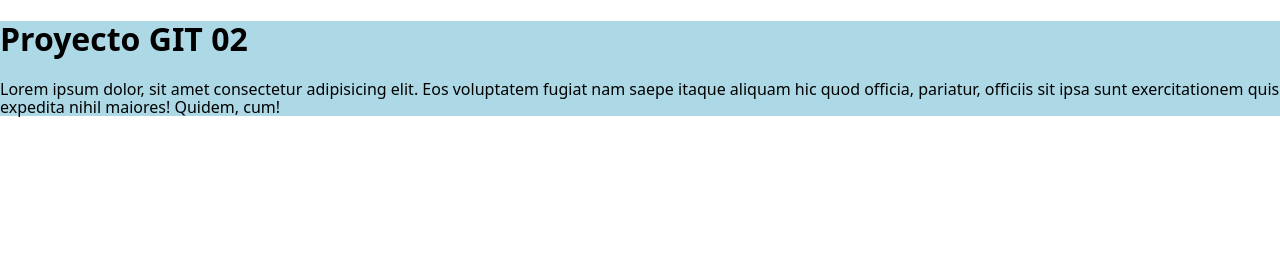
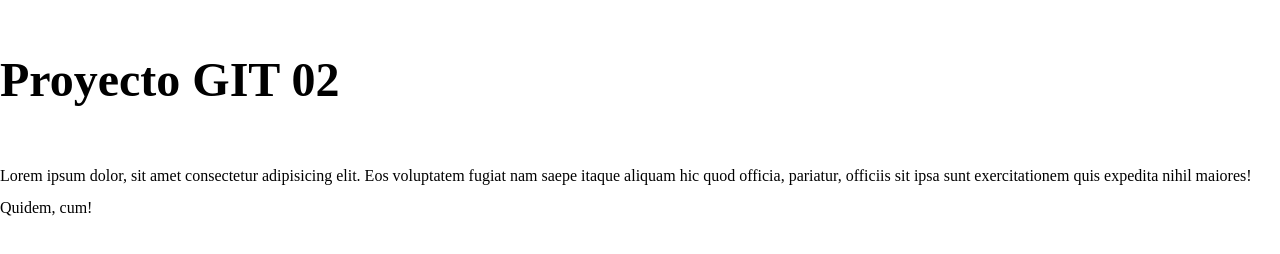
Before and after one commit to Cruz2223/ProyectoGIT02, a plain HTML site: page index.html in a window 1280 px wide. Drawn offline with Linux system fonts and the light colour scheme.

Commit message:
Tercera modificacion

```diff
--- a/index.html
+++ b/index.html
@@ -8,7 +8,7 @@
     <title>ProyectoGIT-02</title>
 </head>
 <body>
-    <header>
+    <header class="header">
         <div class="logo">
         <h1>Proyecto GIT 02</h1>
         <p>Lorem ipsum dolor, sit amet consectetur adipisicing elit. Eos voluptatem fugiat nam saepe itaque aliquam hic quod officia, pariatur, officiis sit ipsa sunt exercitationem quis expedita nihil maiores! Quidem, cum!</p>
--- a/styles.css
+++ b/styles.css
@@ -1,4 +1,34 @@
-header{
-    width: 100%;
-    background-color: lightblue;
+html{
+    box-sizing: border-box;
+    font-size: 62.5%;
 }
+
+*, *:before, *:after{
+    box-sizing: inherit;
+}
+
+body{
+    font-family: 'Times New Roman', Times, serif;
+    font-size: 1.6rem;
+    line-height: 2;
+}
+
+h1{
+    font-size: 4.8rem;
+}
+
+h2{
+    font-size: 4rem;
+}
+
+h3{
+    font-size: 3.2rem;
+}
+
+h4{
+    font-size: 2.8rem;
+}
+
+img{
+    max-width: 100%;
+}
```
